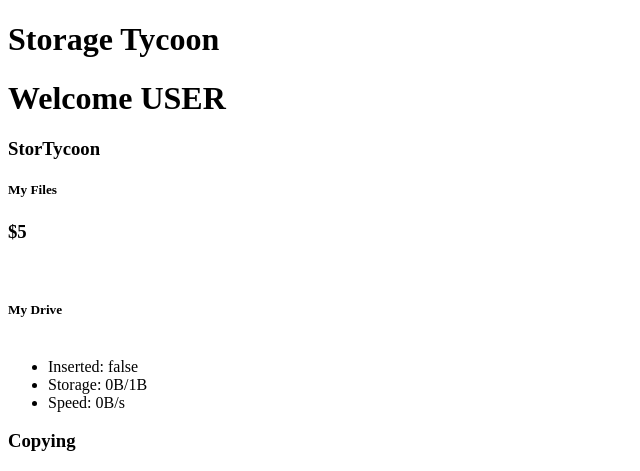
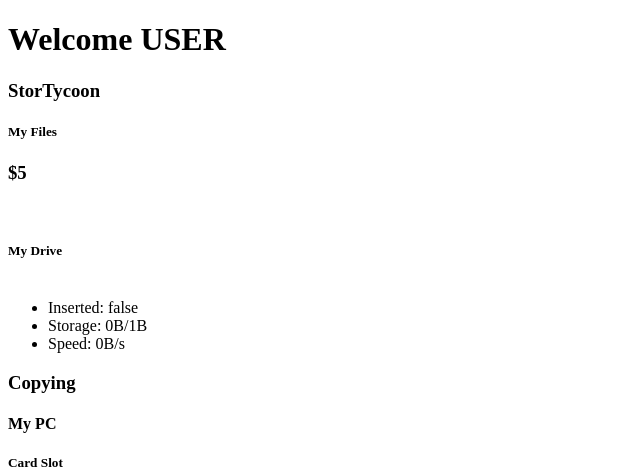
Before and after one commit to Jacalastre123/StorTycoon, a plain HTML site: page index.html in a window 1280 px wide. Shown: the top 471 px of the page, without its empty margins (0-640 px from the left). Drawn offline with Linux system fonts and the light colour scheme.

Commit message:
Update index.html

```diff
--- a/index.html
+++ b/index.html
@@ -10,7 +10,7 @@
     </style>
 </head>
 <body>
-    <h1>Storage Tycoon</h1>
+
     <div class="computer">
         <div class="centerer">
         <div id="screen">
```
